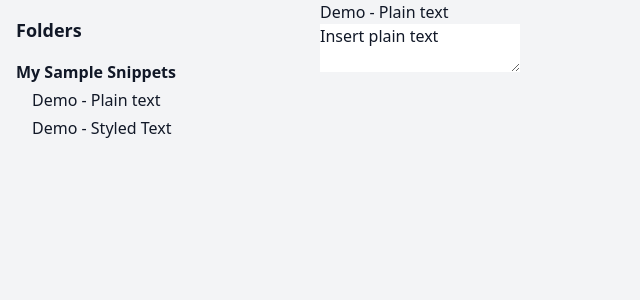
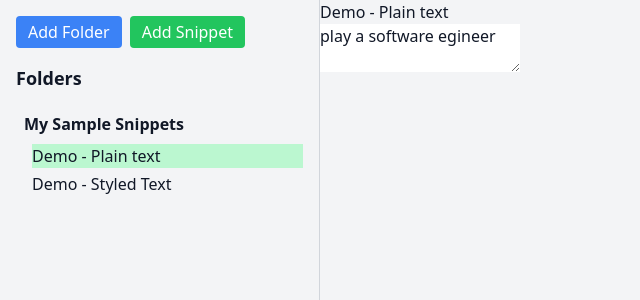
Before and after one commit to Eva813/AI-Chat-Room, a Next.js app: page /snippets/snippet/5mJw031VPo2WxNIQyeXN in a window 1280 px wide. Shown: the top 300 px of the page, without its empty margins (0-640 px from the left). Built offline with nearby package versions, Linux system fonts and the light colour scheme.

Commit message:
feat: Implement Snippet management context and enhance Sidebar functionality for dynamic folder and snippet handling

```diff
--- a/src/app/components/snippets/sidebar.jsx
+++ b/src/app/components/snippets/sidebar.jsx
@@ -1,42 +1,159 @@
-// src/app/components/snippets/Sidebar.jsx
+'use client';
+
 import React from 'react';
 import Link from 'next/link';
+import { useRouter, usePathname } from 'next/navigation';
+import { useSnippets } from '../../snippets/SnippetsContext';
 
 const Sidebar = () => {
-  const folders = [
-    {
-      id: 'HplOMyf2mDqvVMdphJbt',
-      name: 'My Sample Snippets',
-      snippets: [
-        { id: '5mJw031VPo2WxNIQyeXN', name: 'Demo - Plain text' },
-        { id: '6mJw031VPo2WxNIQyeYN', name: 'Demo - Styled Text' },
-      ],
-    },
-    // Add more folders as needed
-  ];
+  const { folders, setFolders } = useSnippets();
+  const router = useRouter();
+  const pathname = usePathname();
+
+  // Helper function to extract folder or snippet ID from pathname
+  const getCurrentContext = () => {
+    // pathname examples:
+    // /snippets/folder/HplOMyf2mDqvVMdphJbt
+    // /snippets/snippet/5mJw031VPo2WxNIQyeXN
+    const segments = pathname.split('/').filter(Boolean);
+    // segments after filter might look like ["snippets","folder","HplOMyf2mDqvVMdphJbt"] or ["snippets","snippet","5mJw031VPo2WxNIQyeXN"]
+    let mode = null;
+    let id = null;
+    if (segments.length >= 3 && segments[1] === 'folder') {
+      mode = 'folder';
+      id = segments[2];
+    } else if (segments.length >= 3 && segments[1] === 'snippet') {
+      mode = 'snippet';
+      id = segments[2];
+    }
+    return { mode, id };
+  };
+
+  const { mode, id } = getCurrentContext();
+
+  // Find current folder/snippet based on the route
+  let currentFolderIndex = -1;
+  let currentSnippetIndex = -1;
+  let currentFolderId = null;
+
+  if (mode === 'folder') {
+    // Find the folder by id
+    currentFolderIndex = folders.findIndex((f) => f.id === id);
+    if (currentFolderIndex !== -1) {
+      currentFolderId = folders[currentFolderIndex].id;
+    }
+  } else if (mode === 'snippet') {
+    // Find the snippet and its parent folder
+    for (let fIndex = 0; fIndex < folders.length; fIndex++) {
+      const sIndex = folders[fIndex].snippets.findIndex((s) => s.id === id);
+      if (sIndex !== -1) {
+        currentFolderIndex = fIndex;
+        currentSnippetIndex = sIndex;
+        currentFolderId = folders[fIndex].id;
+        break;
+      }
+    }
+  }
+
+  const addFolder = () => {
+    const newFolder = {
+      id: `folder-${Date.now()}`,
+      name: 'New folder',
+      snippets: [],
+    };
+
+    let newFolders = [...folders];
+
+    if (mode === 'folder' && currentFolderIndex !== -1) {
+      // Insert new folder right after current folder
+      newFolders.splice(currentFolderIndex + 1, 0, newFolder);
+    } else if (mode === 'snippet' && currentFolderIndex !== -1) {
+      // Insert new folder right after the folder that contains the current snippet
+      newFolders.splice(currentFolderIndex + 1, 0, newFolder);
+    } else {
+      // Not in a folder or snippet context, just push at the end
+      newFolders.push(newFolder);
+    }
+
+    setFolders(newFolders);
+    router.push(`/snippets/folder/${newFolder.id}`);
+  };
+
+  const addSnippet = () => {
+    const newSnippet = {
+      id: `snippet-${Date.now()}`,
+      name: 'New snippet',
+      content: 'New snippet content',
+    };
+
+    let newFolders = [...folders];
+
+    if (mode === 'folder' && currentFolderIndex !== -1) {
+      // Add snippet at the end of the current folder's snippets
+      newFolders[currentFolderIndex].snippets.push(newSnippet);
+      setFolders(newFolders);
+      router.push(`/snippets/snippet/${newSnippet.id}`);
+    } else if (mode === 'snippet' && currentFolderIndex !== -1 && currentSnippetIndex !== -1) {
+      // Add snippet right after the current snippet in the same folder
+      newFolders[currentFolderIndex].snippets.splice(currentSnippetIndex + 1, 0, newSnippet);
+      setFolders(newFolders);
+      router.push(`/snippets/snippet/${newSnippet.id}`);
+    } else {
+      // Fallback: if no context, add snippet to the first folder if it exists
+      if (folders.length > 0) {
+        newFolders[0].snippets.push(newSnippet);
+        setFolders(newFolders);
+        router.push(`/snippets/snippet/${newSnippet.id}`);
+      }
+    }
+  };
 
   return (
-    <div className="w-1/4 p-4 bg-gray-100">
+    <div className="w-1/4 h-screen p-4 bg-gray-100 flex flex-col border-r border-gray-300">
+      <div className="flex space-x-2 mb-4">
+        <button onClick={addFolder} className="px-3 py-1 bg-blue-500 text-white rounded">
+          Add Folder
+        </button>
+        <button onClick={addSnippet} className="px-3 py-1 bg-green-500 text-white rounded">
+          Add Snippet
+        </button>
+      </div>
       <h2 className="text-lg font-semibold mb-4">Folders</h2>
+      <div className="flex-1 overflow-y-auto">
       <ul>
         {folders.map((folder) => (
-          <li key={folder.id} className="mb-2">
+          <li key={folder.id}
+            className="mb-2">
+          <div className={`px-2 py-1 ${
+              pathname === `/snippets/folder/${folder.id}` ? 'bg-blue-200' : ''
+            }`}>
               <Link href={`/snippets/folder/${folder.id}`}>
                 <strong className="cursor-pointer">{folder.name}</strong>
               </Link>
+            </div>
             <ul className="ml-4 mt-1">
-              {folder.snippets.map((snippet) => (
-                <li key={snippet.id} className="mt-1">
+            {folder.snippets.length === 0 ? (
+                <span className="ml-2 text-gray-500">No snippets in the folder</span>
+              ) : (
+                folder.snippets.map((snippet) => (
+                  <li
+                    key={snippet.id}
+                    className={`mt-1 pa-2 ${
+                      pathname === `/snippets/snippet/${snippet.id}` ? 'bg-green-200' : 'bg-transparent'
+                    }`}
+                  >
                     <Link href={`/snippets/snippet/${snippet.id}`}>
                       {snippet.name}
                     </Link>
                   </li>
-              ))}
+                ))
+              )}
             </ul>
           </li>
         ))}
       </ul>
       </div>
+    </div>
   );
 };
 
--- /dev/null
+++ b/src/app/snippets/SnippetsContext.jsx
@@ -0,0 +1,28 @@
+// src/app/components/snippets/SnippetsContext.jsx
+'use client';
+import { createContext, useContext, useState } from 'react';
+
+const SnippetsContext = createContext();
+
+export function SnippetsProvider({ children }) {
+  const [folders, setFolders] = useState([
+    {
+      id: 'HplOMyf2mDqvVMdphJbt',
+      name: 'My Sample Snippets',
+      snippets: [
+        { id: '5mJw031VPo2WxNIQyeXN', name: 'Demo - Plain text', content: 'play a software egineer' , shortcut: '/do' },
+        { id: '6mJw031VPo2WxNIQyeYN', name: 'Demo - Styled Text', content: 'play a translate expert, I will give you a sentence and help me translate to english', shortcut: '/doT' },
+      ],
+    },
+  ]);
+
+  return (
+    <SnippetsContext.Provider value={{ folders, setFolders }}>
+      {children}
+    </SnippetsContext.Provider>
+  );
+}
+
+export function useSnippets() {
+  return useContext(SnippetsContext);
+}
--- a/src/app/snippets/folder/[folderId]/page.jsx
+++ b/src/app/snippets/folder/[folderId]/page.jsx
@@ -1,21 +1,11 @@
 "use client";
 // pages/snippets/folder/[id].tsx
 import Link from 'next/link';
-
+import { useSnippets } from '../../SnippetsContext';
 
 const FolderPage = ({ params }) => {
   const { folderId } = params;
-
-  const folders = [
-    {
-      id: 'HplOMyf2mDqvVMdphJbt',
-      name: 'My Sample Snippets',
-      snippets: [
-        { id: '5mJw031VPo2WxNIQyeXN', name: 'Demo - Plain text' },
-        { id: '6mJw031VPo2WxNIQyeYN', name: 'Demo - Styled Text' },
-      ],
-    },
-  ];
+  const { folders } = useSnippets();
 
   const currentFolder = folders.find(folder => folder.id === folderId);
 
@@ -26,15 +16,8 @@ const FolderPage = ({ params }) => {
   return (
     <div>
       <h1>{currentFolder.name}</h1>
-      {/* <ul>
-        {currentFolder.snippets.map(snippet => (
-          <li key={snippet.id}>
-            <Link href={`/snippets/snippet/${snippet.id}`}>
-              {snippet.name}
-            </Link>
-          </li>
-        ))}
-      </ul> */}
+      {/* 可以在這裡加入編輯區塊的邏輯，例如預設畫面 */}
+      {/* <textarea defaultValue="Default folder edit content" /> */}
     </div>
   );
 };
--- a/src/app/snippets/layout.jsx
+++ b/src/app/snippets/layout.jsx
@@ -1,10 +1,13 @@
 import Sidebar from '../../app/components/snippets/sidebar';
+import { SnippetsProvider } from './SnippetsContext';
 
 export default function SnippetsLayout({ children }) {
   return (
-    <div className="flex h-screen">
-      <Sidebar />
-      <main className="flex-1 overflow-auto">{children}</main>
-    </div>
+    <SnippetsProvider>
+      <div className="flex h-screen">
+        <Sidebar />
+        <main className="flex-1 overflow-auto">{children}</main>
+      </div>
+    </SnippetsProvider>
   )
 }
--- a/src/app/snippets/snippet/[snippetId]/page.jsx
+++ b/src/app/snippets/snippet/[snippetId]/page.jsx
@@ -1,18 +1,19 @@
-"use client";
 // pages/snippets/snippet/[id].tsx
-import { useState } from 'react';
-
-
+'use client';
+import { useSnippets } from '../../SnippetsContext';
 
 const SnippetPage = ({ params }) => {
   const { snippetId } = params;
+  const { folders } = useSnippets();
 
-  const snippets = [
-    { id: '5mJw031VPo2WxNIQyeXN', name: 'Demo - Plain text', content: 'Insert plain text' },
-    { id: '6mJw031VPo2WxNIQyeYN', name: 'Demo - Styled Text', content: 'Insert styled text' },
-  ];
-
-  const currentSnippet = snippets.find(snippet => snippet.id === snippetId);
+  let currentSnippet = null;
+  for (const folder of folders) {
+    const snippet = folder.snippets.find(s => s.id === snippetId);
+    if (snippet) {
+      currentSnippet = snippet;
+      break;
+    }
+  }
 
   if (!currentSnippet) {
     return <p>Snippet not found.</p>;
@@ -21,7 +22,7 @@ const SnippetPage = ({ params }) => {
   return (
     <div>
       <h1>{currentSnippet.name}</h1>
-      <textarea value={currentSnippet.content} readOnly />
+      <textarea defaultValue={currentSnippet.content} />
     </div>
   );
 };
```
Lines whose indentation alone changed are shown as unchanged.
